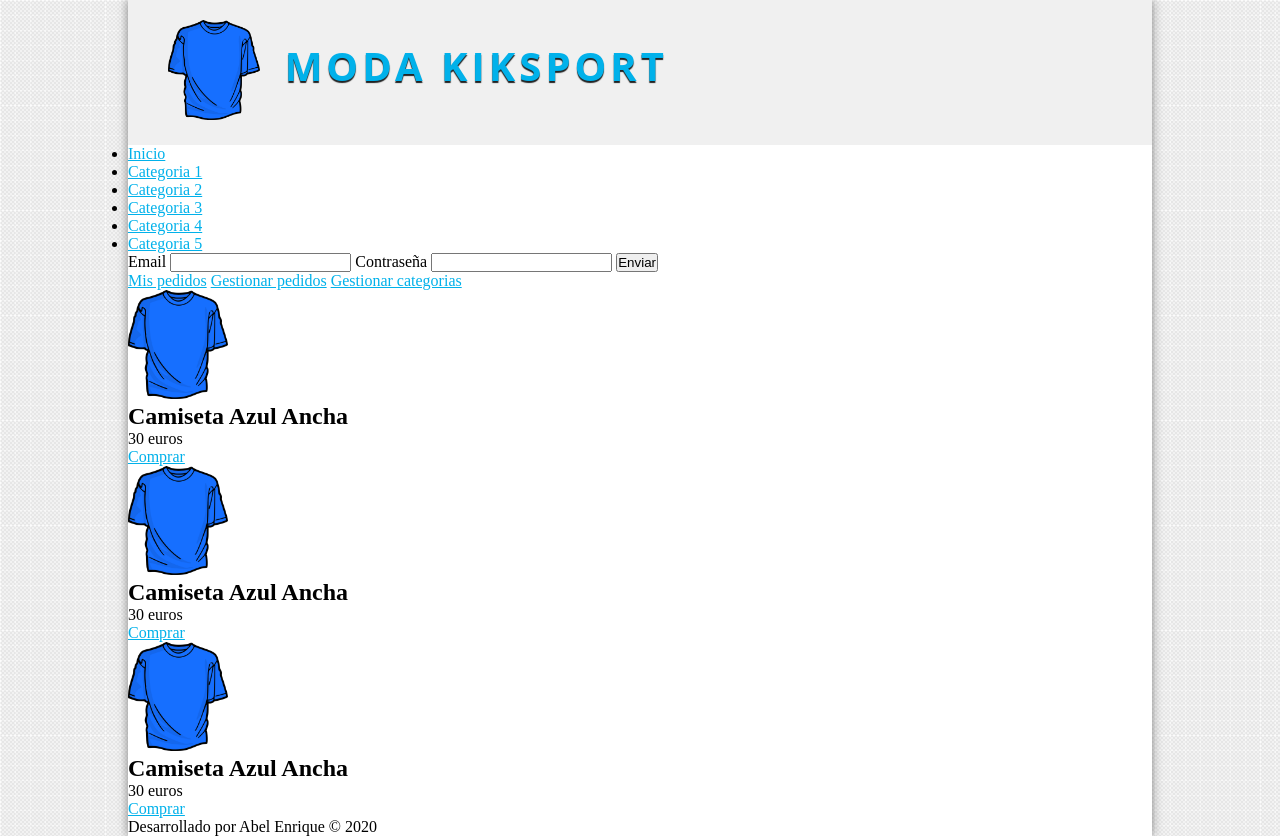
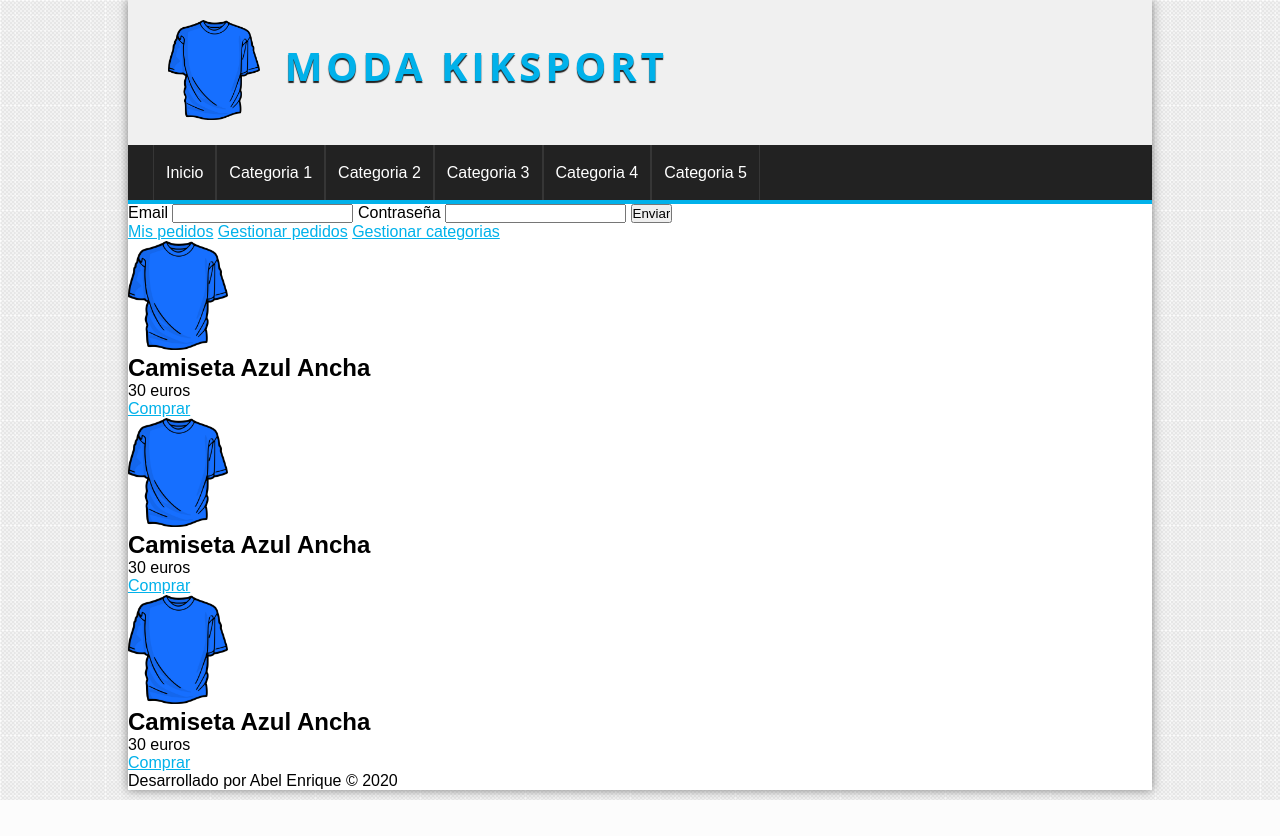
Before and after one commit to abel2791/tienda_poo, a PHP site: page / in a window 1280 px wide. After the commit the page ends 800 px from the top, so only its background shows below. Run offline with PHP 8.4, Linux system fonts and the light colour scheme.

Commit message:
Se agrego estilos al menu

```diff
--- a/assets/css/styles.css
+++ b/assets/css/styles.css
@@ -2,6 +2,7 @@
 *{
     padding: 0px;
     margin: 0px;
+    font-family: sans-serif, Helvetica, Arial;
 }
 
 body{
@@ -66,7 +67,51 @@ header{
 }
 
 /*Menu*/
+#menu{
+    clear: both;
+    background: #222;
+    color: white;
+    height: 55px;
+    border-bottom: 4px solid #01b1ea;
+}
 
+#menu ul{
+    list-style: none;
+    text-decoration: none;
+    margin: 0px auto;
+    margin-left: 25px;
+}
+
+#menu ul li{
+    line-height: 55px;
+    float: left;
+    border-right: 1px solid #363636;
+}
+
+#menu a{
+    display: block;
+    color: white;
+    text-decoration: none;
+    padding-left: 12px;
+    padding-right: 12px;
+    transition: all 300ms;
+}
+
+#menu a:first-child{
+    border-left: 1px solid #363636;
+}
+
+#menu a:hover{
+    background: #01b1ea;
+
+}
+
+
+
+
+
+
+/*PRODUCTOS*/
 .product img{
     width: 100px;
 }
```
